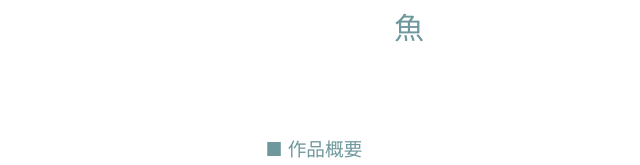
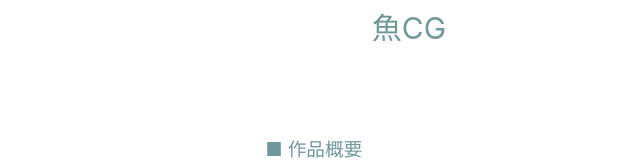
Before and after one commit to kobanaru/portfolio, a plain HTML site: page fish.html in a window 1280 px wide. Shown: the part 436-601 px from the top of the page, 231-871 px from the left. Drawn offline with Linux system fonts and the light colour scheme.

Commit message:
finish変更点

```diff
--- a/fish.html
+++ b/fish.html
@@ -16,7 +16,7 @@
         </div>
         <article class="box_size">
             <img src="images/fish.JPG" alt="fish">
-            <p>魚</p>
+            <p>魚CG</p>
         </a>
         </article>
         <div class="single">
```
Also changed, not shown: index.html (+1 -1 lines).
